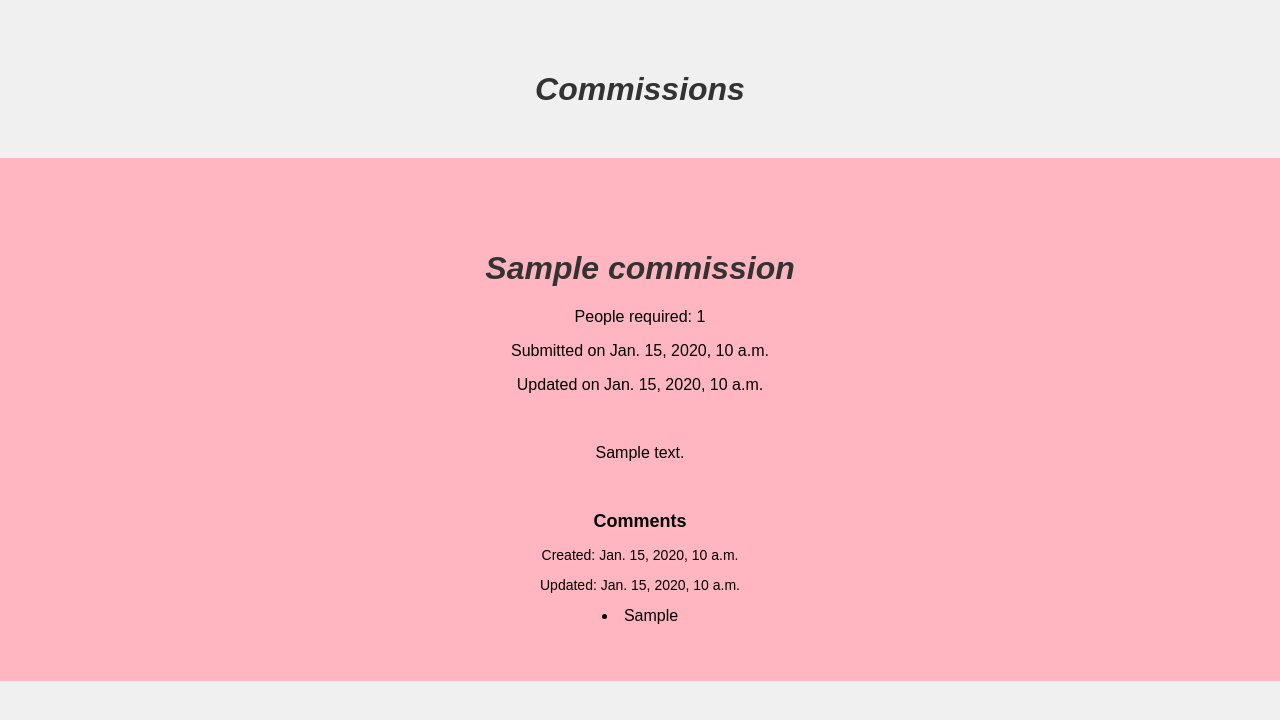
After one commit to tchato-admu/hobbysite-F-21, a Django app: template hobbysite/templates/commission/commissions_detail.html in a window 1280 px wide. The commit adds this page. Shown: the top 720 px of the page. Run offline with Django 5.2, Linux system fonts and the light colour scheme; the template is opened without the code that fills it: values that come from a table or form of the project are taken from there, others are empty; tables that the repository leaves empty hold one stand-in row (values such as "Sample post").

Commit message:
pushed commissions

```diff
--- a/hobbysite/commissions/models.py
+++ b/hobbysite/commissions/models.py
@@ -2,30 +2,33 @@ from django.db import models
 from django.urls import reverse
 
 
-class Commission(models.Model):
+class Commissions(models.Model):
     title = models.CharField(max_length=255)
     description = models.TextField()
     people_required = models.IntegerField()
     created_on = models.DateTimeField(auto_now_add=True)
     updated_on = models.DateTimeField(auto_now=True)
 
+    def __str__(self):
+        return self.title
+
+    def get_absolute_url(self):
+        return reverse("commissions:commissions_detail", args=[str(self.pk)])
+
+
     class Meta:
         ordering = ["created_on"]
 
-    def __str__(self):
-        return str(self.title)
-
-    def get_absolute_url(self):
-        return reverse("commissions:commission_detail", args=[str(self.pk)])
 
 
-class Comment(models.Model):
+class Comments(models.Model):
     commission = models.ForeignKey(
-        to=Commission, on_delete=models.CASCADE, related_name="comments"
+        to=Commissions, on_delete=models.CASCADE, related_name="comments"
     )
     entry = models.TextField()
     created_on = models.DateTimeField(auto_now_add=True)
     updated_on = models.DateTimeField(auto_now=True)
 
+
     class Meta:
         ordering = ["-created_on"]
--- a/hobbysite/commissions/urls.py
+++ b/hobbysite/commissions/urls.py
@@ -1,10 +1,10 @@
 from django.urls import path
 
-from .views import commission_detail, commission_list
+from .views import commissions_detail, commissions_list
 
 urlpatterns = [
-    path("list", commission_list, name="commission_list"),
-    path("detail/<int:pk>", commission_detail, name="commission_detail"),
+    path("list", commissions_list, name="commissions_list"),
+    path("detail/<int:pk>", commissions_detail, name="commissions_detail"),
 ]
 
 app_name = "commissions"
--- a/hobbysite/hobbysite/urls.py
+++ b/hobbysite/hobbysite/urls.py
@@ -20,5 +20,4 @@ from django.urls import include, path
 urlpatterns = [
     path("admin/", admin.site.urls),
     path("commissions/", include("commissions.urls", namespace="commissions")),
-    # Other app URLs can be included here
 ]
--- a/hobbysite/templates/commission/base.html
+++ b/hobbysite/templates/commission/base.html
@@ -2,9 +2,29 @@
 <html lang="en-US">
 <head>
     <title>Hobby site</title>
+    <style>
+        body {
+            font-family: Arial, sans-serif;
+            background-color: #f0f0f0;
+            margin: 0;
+            padding: 0;
+        }
+        h1 {
+            font-style: italic;
+            color: #333;
+            text-align: center;
+            padding-top: 50px;
+        }
+        .content {
+            text-align: center;
+            margin-top: 50px;
+        }
+    </style>
 </head>
 <body>
     <h1>Commissions</h1>
+    <div class="content">
         {% block content %}{% endblock %}
+    </div>
 </body>
 </html>
--- /dev/null
+++ b/hobbysite/templates/commission/commissions_detail.html
@@ -0,0 +1,20 @@
+{% extends "commission/base.html" %}
+{% block content %}
+    <div style="background-color: #ffb6c1; padding: 20px; font-family: Arial, sans-serif;">
+        <h1>{{ commissions_detail.title }}</h1>
+        <p style="font-size: 16px;">People required: {{ commissions_detail.people_required }}</p>
+        <p style="font-size: 16px;">Submitted on {{ commissions_detail.created_on }}</p>
+        <p style="font-size: 16px;">Updated on {{ commissions_detail.updated_on }}</p>
+        <br/>
+        <p style="font-size: 16px;">{{ commissions_detail.description }}</p>
+        <br/>
+        <h2 style="font-size: 18px;">Comments</h2>
+        {% for comment in commissions_detail.comments.all %}
+        <p style="font-size: 14px;">Created: {{ comment.created_on }}</p>
+        <p style="font-size: 14px;">Updated: {{ comment.updated_on }}</p>
+        <li style="font-size: 16px;">{{comment.entry}}</li>
+        <br/>
+        <br/>
+        {% endfor %}
+    </div>
+{% endblock %}
```
Also changed, not shown: hobbysite/commissions/admin.py (+7 -7 lines), hobbysite/commissions/views.py (+8 -9 lines), hobbysite/templates/commission/commission_detail.html (deleted, +0 -18 lines), hobbysite/templates/commission/commission_list.html (deleted, +0 -12 lines), hobbysite/templates/commission/commissions_list.html (added, +13 -0 lines), hobbysite/commissions/migrations/0002_rename_comment_comments_and_more.py (added). Lines whose indentation alone changed are shown as unchanged.
